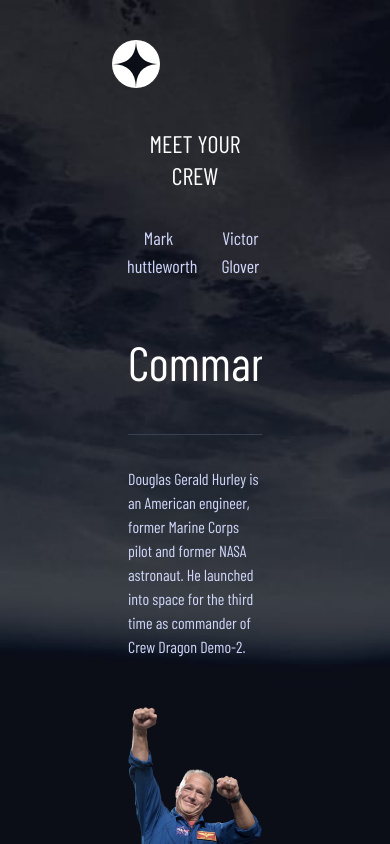
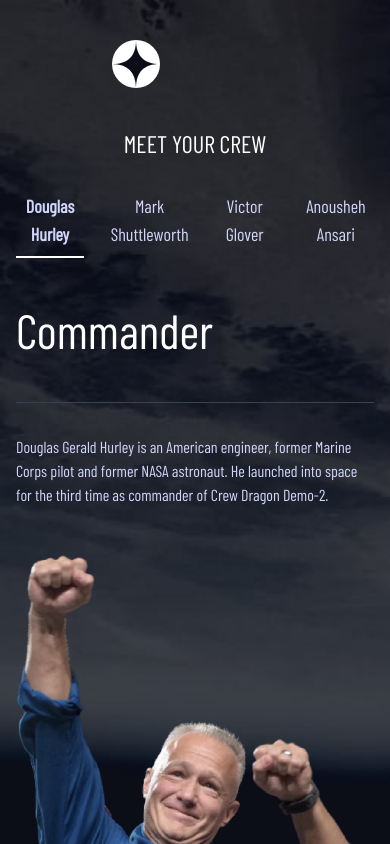
Before and after one commit to ZahirHaniche-dev/nextjs-space, a Next.js app: page /crew in a window 390 px wide. Shown: the top 844 px of the page. Built offline with nearby package versions, Linux system fonts and the light colour scheme; a web font is replaced by a local one.

Commit message:
Ajustement mobile and tablette

```diff
--- a/src/app/crew/page.js
+++ b/src/app/crew/page.js
@@ -17,7 +17,7 @@
   }, [activeCrew]);
 
   return (
-    <div className="main bg-crew-mobile md:bg-crew-tablet lg:bg-crew-desktop px-32">
+    <div className={`main bg-crew-mobile md:bg-crew-tablet lg:bg-crew-desktop px-4 sm:px-8 md:px-16 lg:px-24`}>
       <div className="container flex flex-wrap items-center justify-center overflow-hidden lg:justify-between font-headings">
         <div className="w-full lg:w-1/2">
           <nav className="mb-8">
--- a/src/app/destination/page.js
+++ b/src/app/destination/page.js
@@ -17,7 +17,7 @@
   }, [activeDestination]);
 
   return (
-    <div className="main bg-destination-mobile md:bg-destination-tablet lg:bg-destination-desktop px-32">
+    <div className={`main bg-destination-mobile md:bg-destination-tablet lg:bg-destination-desktop px-4 sm:px-8 md:px-16 lg:px-24`}>
       <div className="container flex flex-wrap items-center justify-center overflow-hidden lg:justify-between font-headings">
         <div className="w-full lg:w-1/2">
           <nav className="mb-8">
--- a/src/app/page.js
+++ b/src/app/page.js
@@ -7,7 +7,7 @@
 export default function Home() {
   return (
     <>
-      <main className={`main bg-home-mobile md:bg-home-tablet lg:bg-home-desktop px-32`}>
+      <main className={`main bg-home-mobile md:bg-home-tablet lg:bg-home-desktop px-4 sm:px-8 md:px-16 lg:px-24`}>
         <div className="container flex flex-wrap items-center justify-center overflow-hidden lg:justify-between">
           <motion.div
             initial={{ opacity: 0, y: 20 }}
--- a/src/app/technology/page.js
+++ b/src/app/technology/page.js
@@ -17,7 +17,7 @@
   }, [activeTechnology]);
 
   return (
-    <div className="main bg-technology-mobile md:bg-technology-tablet lg:bg-technology-desktop px-32">
+    <div className={`main bg-technology-mobile md:bg-technology-tablet lg:bg-technology-desktop px-4 sm:px-8 md:px-16 lg:px-24`}>
       <div className="container flex flex-wrap items-center justify-center overflow-hidden lg:justify-between font-headings">
         <div className="w-full lg:w-1/2">
           <nav className="mb-8">
```
